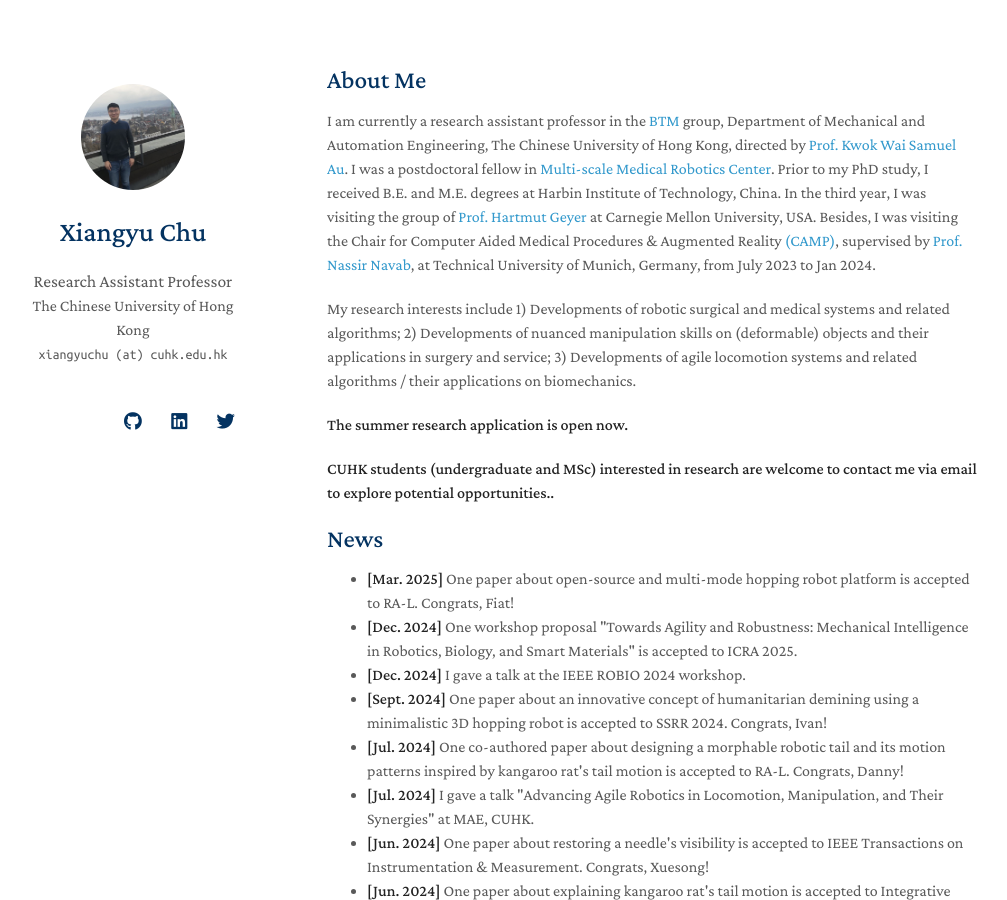
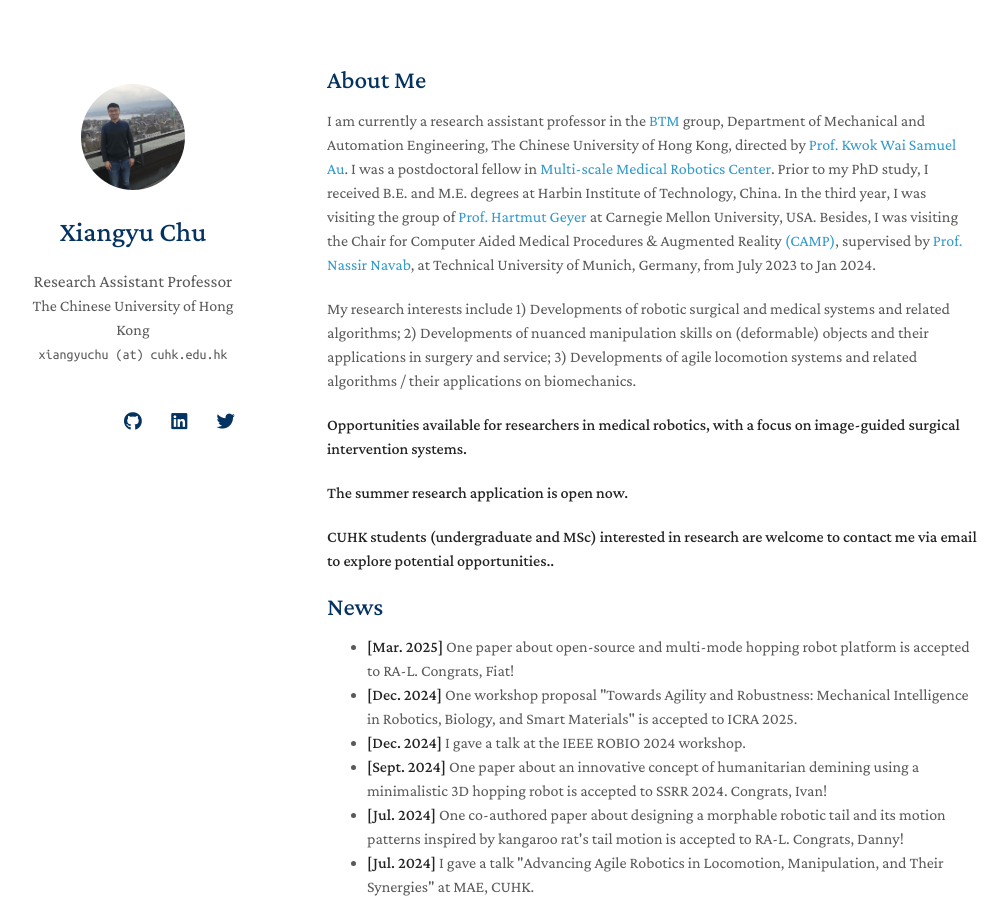
Before and after one commit to xiangyuchu03/xiangyuchu03.github.io, a Jekyll site: the page built from index.md, in a window 1280 px wide and 900 px high. Shown: the whole window, without its empty margins (143-1150 px from the left). Built offline with Jekyll 4.4.1, drawn with Linux system fonts in a browser that asks for light colours; nearby versions of some CDN libraries; a style sheet for code colours, icons or effects is not loaded; our own code applies the rules of GitHub Pages for plain Markdown files.

Commit message:
Update index.md

```diff
--- a/index.md
+++ b/index.md
@@ -8,6 +8,8 @@ I am currently a research assistant professor in the [BTM](https://biomediroboti
 I was a postdoctoral fellow in [Multi-scale Medical Robotics Center](https://www.mrc-cuhk.com/). Prior to my PhD study, I received B.E. and M.E. degrees at Harbin Institute of Technology, China. In the third year, I was visiting the group of [Prof. Hartmut Geyer](https://www.cs.cmu.edu/~hgeyer/) at Carnegie Mellon University, USA. Besides, I was visiting the Chair for Computer Aided Medical Procedures & Augmented Reality [(CAMP)](https://www.cs.cit.tum.de/camp/start/), supervised by [Prof. Nassir Navab](https://www.professoren.tum.de/en/navab-nassir), at Technical University of Munich, Germany, from July 2023 to Jan 2024.
 
 My research interests include 1) Developments of robotic surgical and medical systems and related algorithms; 2) Developments of nuanced manipulation skills on (deformable) objects and their applications in surgery and service; 3) Developments of agile locomotion systems and related algorithms / their applications on biomechanics.
+
+**Opportunities available for researchers in medical robotics, with a focus on image-guided surgical intervention systems.**
 
 **The summer research application is open now.**
 
```
